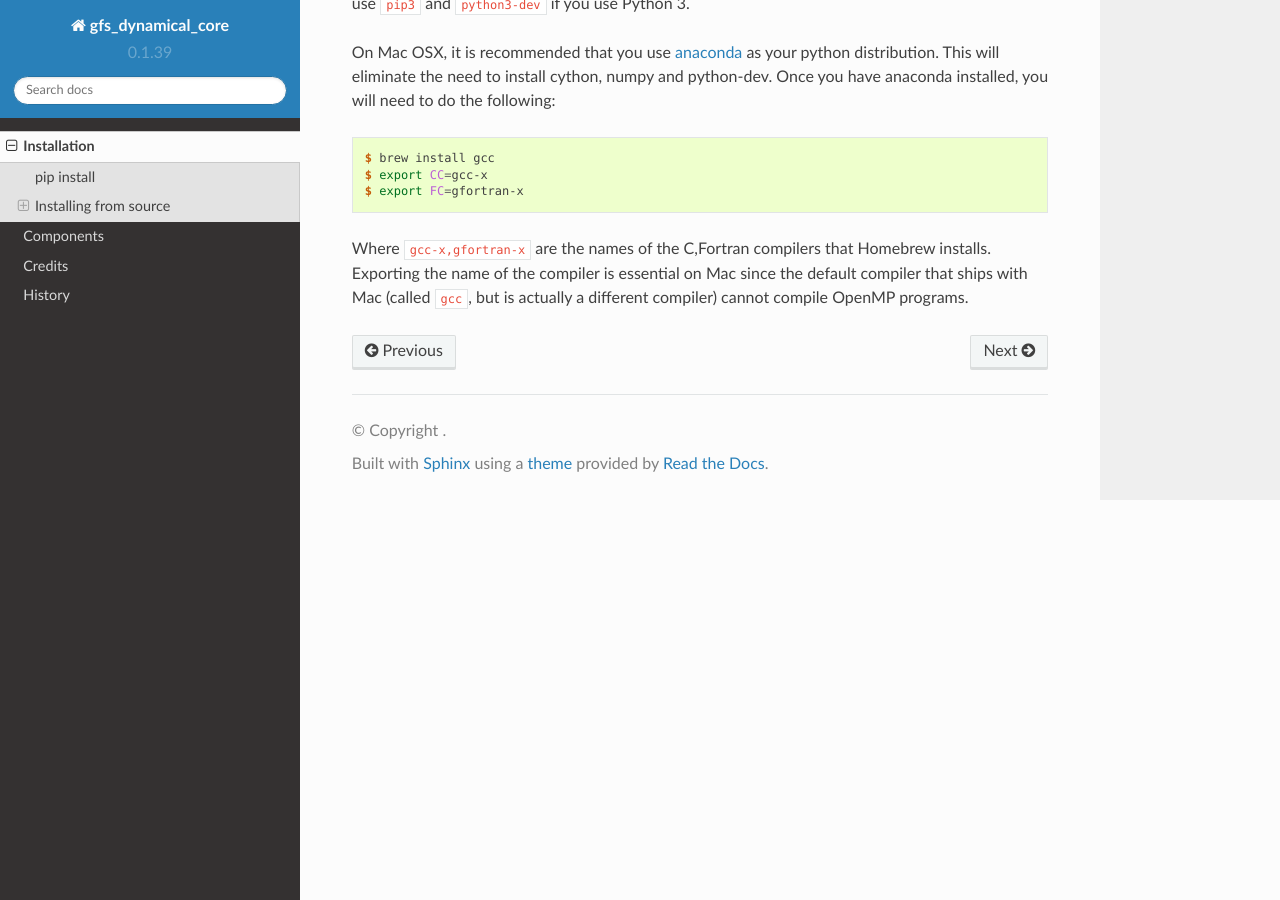
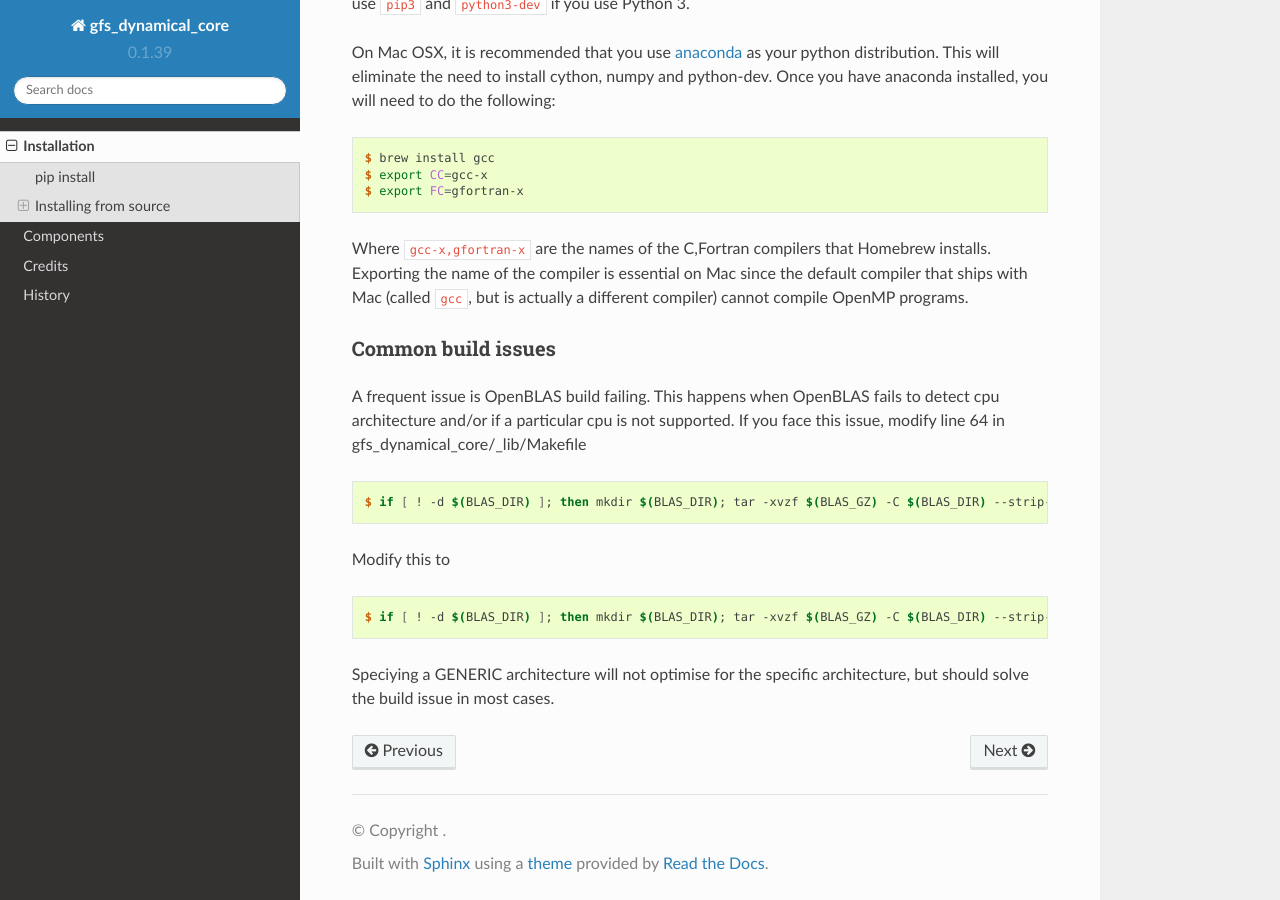
Before and after one commit to Ai33L/gfs_dynamical_core, a Sphinx documentation site: the page built from docs/installation.rst, in a window 1280 px wide and 900 px high, scrolled down 1643 px. Built offline with Sphinx 7.4.7 and the Read the Docs theme 2.0.0, drawn with Linux system fonts in a browser that asks for light colours; some of the changed text lies outside the part shown.

Commit message:
doc update

```diff
--- a/docs/installation.rst
+++ b/docs/installation.rst
@@ -50,7 +49,8 @@ To clone the public repository:
 
     $ git clone https://github.com/Ai33L/gfs_dynamical_core.git
 
-Once you have a copy of the source, you can install it with:
+Once you have a copy of the source, you can install it from inside the
+gfs_dynamical_core directory with:
 
 .. code-block:: console
 
@@ -95,6 +95,23 @@ default compiler that ships with Mac (called :code:`gcc`, but is actually a
 different compiler) cannot
 compile OpenMP programs.
 
+Common build issues
+~~~~~~~~~~~~~~~~~~~
+
+A frequent issue is OpenBLAS build failing. This happens when OpenBLAS fails to detect cpu architecture and/or if a particular cpu
+is not supported. If you face this issue, modify line 64 in gfs_dynamical_core/_lib/Makefile
+
+.. code-block:: console
+
+    $ if [ ! -d $(BLAS_DIR) ]; then mkdir $(BLAS_DIR); tar -xvzf $(BLAS_GZ) -C $(BLAS_DIR) --strip-components=1 > log 2>&1; fi; cd $(BLAS_DIR); CFLAGS=$(CLIMT_CFLAGS) make NO_SHARED=1 NO_LAPACK=0 > log 2>&1 ; make PREFIX=$(BASE_DIR) NO_SHARED=1 NO_LAPACK=0 install > log.install.blas 2>&1 ; cp ../lib/libopenblas.a $(LIB_DIR)
+
+Modify this to
+
+.. code-block:: console
+
+    $ if [ ! -d $(BLAS_DIR) ]; then mkdir $(BLAS_DIR); tar -xvzf $(BLAS_GZ) -C $(BLAS_DIR) --strip-components=1 > log 2>&1; fi; cd $(BLAS_DIR); CFLAGS=$(CLIMT_CFLAGS) make TARGET='GENERIC' NO_SHARED=1 NO_LAPACK=0 > log 2>&1 ; make PREFIX=$(BASE_DIR) NO_SHARED=1 NO_LAPACK=0 install > log.install.blas 2>&1 ; cp ../lib/libopenblas.a $(LIB_DIR)
+
+Speciying a GENERIC architecture will not optimise for the specific architecture, but should solve the build issue in most cases.
 
 .. _Homebrew: https://brew.sh/
 .. _pip: https://pip.pypa.io
```
Also changed, not shown: other parts of docs/installation.rst (+0 -1 lines).
